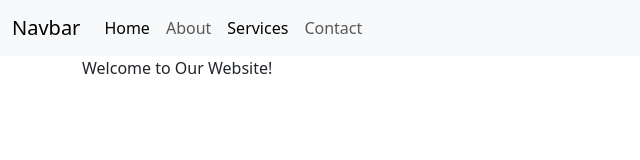
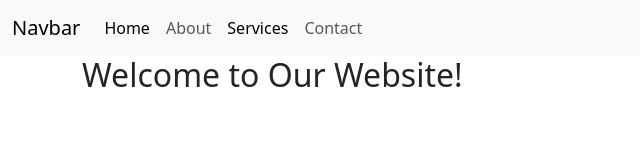
Before and after one commit to erdeibela/03.20, a plain HTML site: page index.html in a window 1280 px wide. Shown: the whole page, without its empty margins (0-640 px from the left). Drawn offline with nearby package versions, Linux system fonts and the light colour scheme.

Commit message:
Update index.html

```diff
--- a/index.html
+++ b/index.html
@@ -33,7 +33,7 @@
       </nav>
 
       <div class="container">
-        <p>Welcome to Our Website!</p>
+        <h2>Welcome to Our Website!</h2>
       </div>
 
       <div class="">
```
